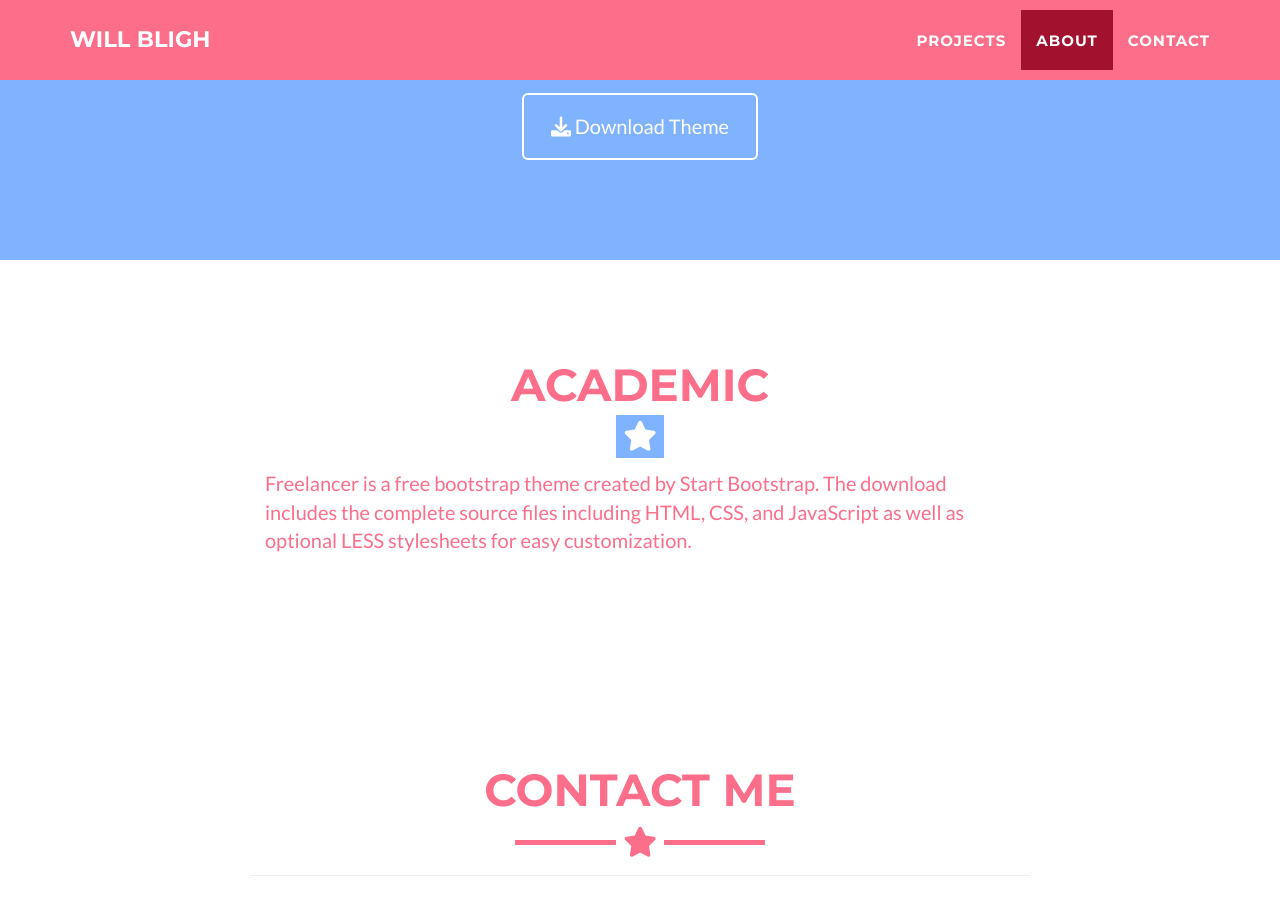
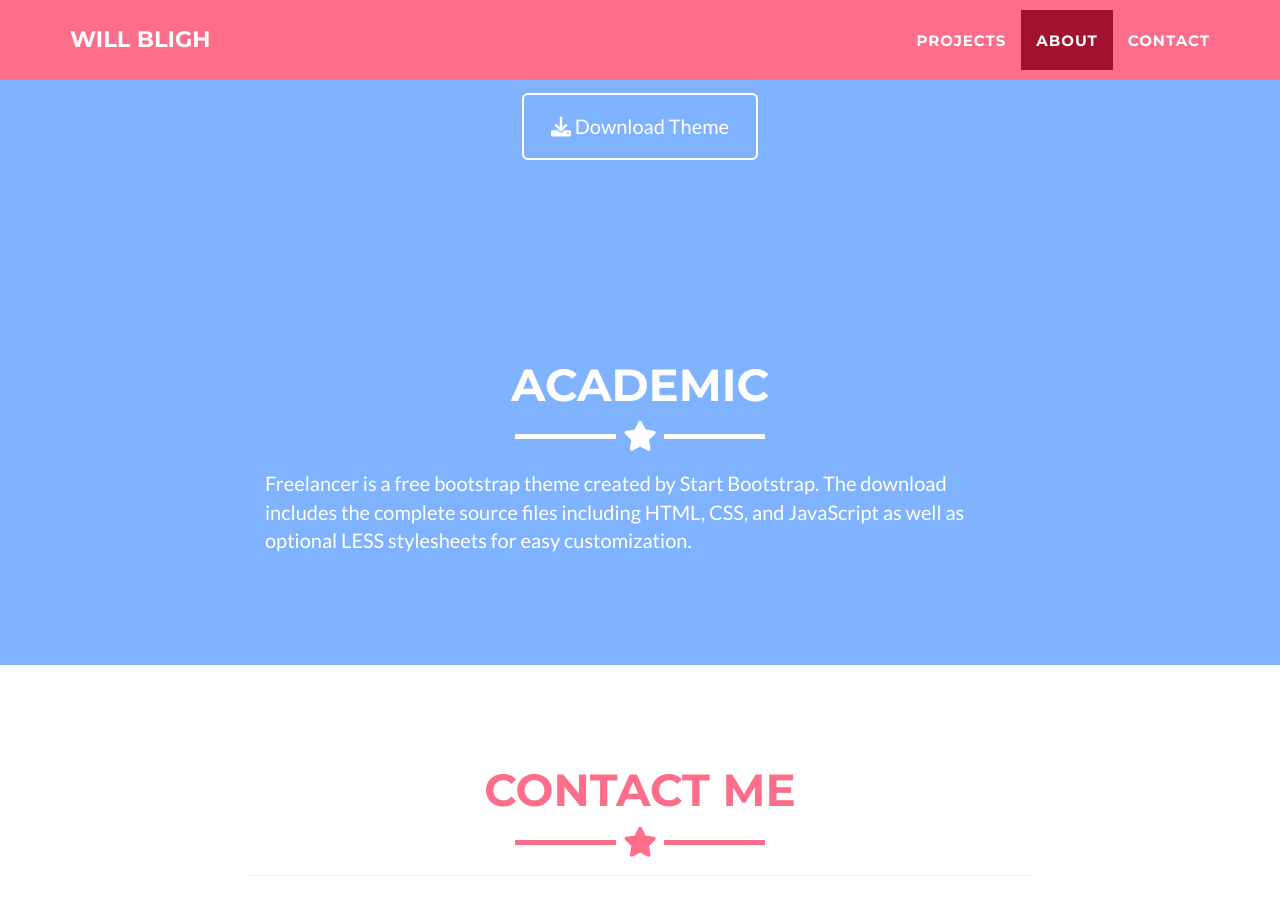
Before and after one commit to willbligh/willbligh.github.io, a Jekyll site: the page built from _posts/2014-07-18-project-1.markdown, in a window 1280 px wide and 900 px high, scrolled down 1985 px. Built offline with Jekyll 4.4.1, drawn with Linux system fonts in a browser that asks for light colours.

Commit message:
Update academic.html

```diff
--- a/_includes/academic.html
+++ b/_includes/academic.html
@@ -1,5 +1,5 @@
 <!-- About Section -->
-<section id="academic">
+<section class="success" id="academic">
   <div class="container">
     <div class="row">
       <div class="col-lg-12 text-center">
```
